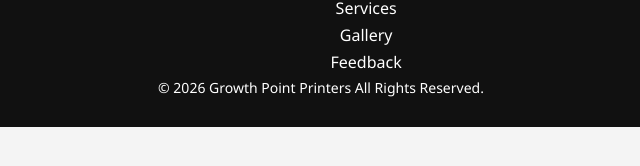
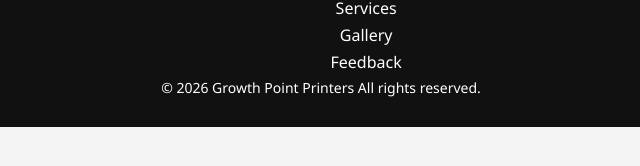
Before and after one commit to cse25-207/WMD-Assignment, a plain HTML site: page index.html in a window 1280 px wide. Shown: the part 952-1118 px from the top of the page, 319-959 px from the left. Drawn offline with Linux system fonts and the light colour scheme.

Commit message:
Update index.html
i just fixed some wording

```diff
--- a/index.html
+++ b/index.html
@@ -2,7 +2,7 @@
 <html lang="en">
 <head>
   <meta charset="UTF-8">
-  <title>PrintBiz</title>
+  <title>Growth Point Printers</title>
   <link rel="stylesheet" href="styles.css">
 </head>
 <body>
@@ -61,7 +61,7 @@
       <img src="https://cdn-icons-png.flaticon.com/24/733/733585.png">
     </article>
   </section>
- <p>© 2026 Growth Point Printers All Rights Reserved.</p>
+ <p>© 2026 Growth Point Printers All rights reserved.</p>
 </footer>
 
 </body>
```
